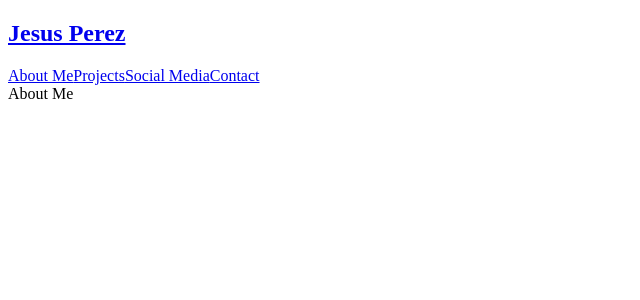
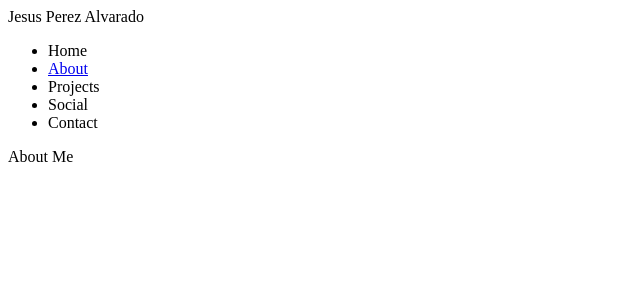
Before and after one commit to jesusprz24/jesus_portfolio, a React (Create React App) app: page /about in a window 1280 px wide. Shown: the top 300 px of the page, without its empty margins (0-640 px from the left). Built offline with nearby package versions, Linux system fonts and the light colour scheme.

Commit message:
finally got the navbar to work without errors

```diff
--- a/src/App.js
+++ b/src/App.js
@@ -1,13 +1,13 @@
 import React from 'react';
 import Navbar from './components/Navbar';
-import AboutMe from './components/AboutMe';
+/*import About from './components/About';*/
 
 
 function App() {
   return (
     <div>
       <Navbar />
-      <AboutMe />
+      {/* <About /> */}
     </div>
   );
 }
--- a/src/components/Navbar.jsx
+++ b/src/components/Navbar.jsx
@@ -3,18 +3,19 @@ import { Link } from "react-router-dom";
 
 function Navbar() {
   return (
-    <nav className="bg-[#2d3e50] text-white px-10 py-10 mb-4 flex flex-col md:flex-row justify-between items-center w-[100vw]">
-    <Link to="/">
-        <h1 className="text-2xl">Jesus Perez</h1>
-    </Link>
-    <div className='flex justify-between items-center mt-2 md:mt-0'>
-        <Link to="/about" className="underline text-white hover:text-blue-600 mr-4">About Me</Link>
-        <Link to="/spells" className="underline text-white hover:text-blue-600 mr-4">Projects</Link>
-        <Link to="/game" className="underline text-white hover:text-blue-600 mr-4">Social Media</Link>
-        <Link to="/contact" className="underline text-white hover:text-blue-600 mr-4">Contact</Link>
+    <div>
+      <div>
+        Jesus Perez Alvarado
+      </div>
+      <ul>
+      <li>Home</li>
+      <li><Link to="/about">About</Link></li>
+      <li>Projects</li>
+      <li>Social</li>
+      <li>Contact</li>
+      </ul>
     </div>
-</nav>
-  );
+  )
 }
 
 
```
